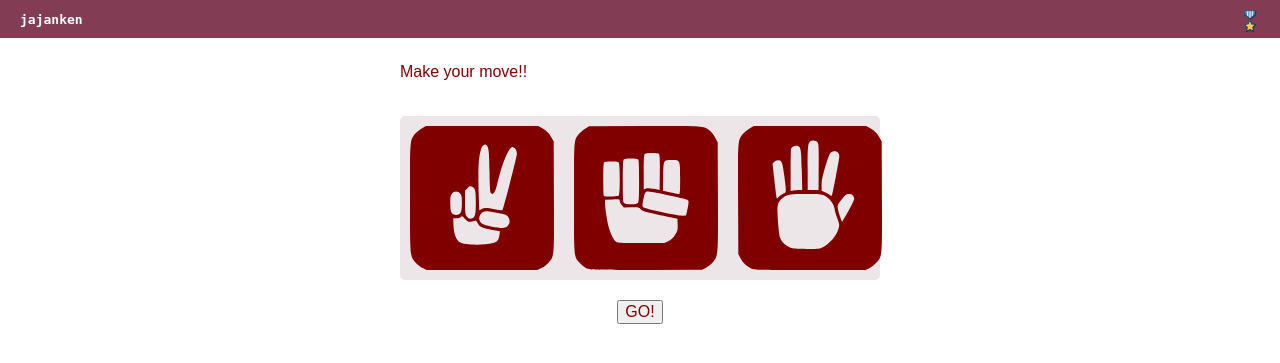
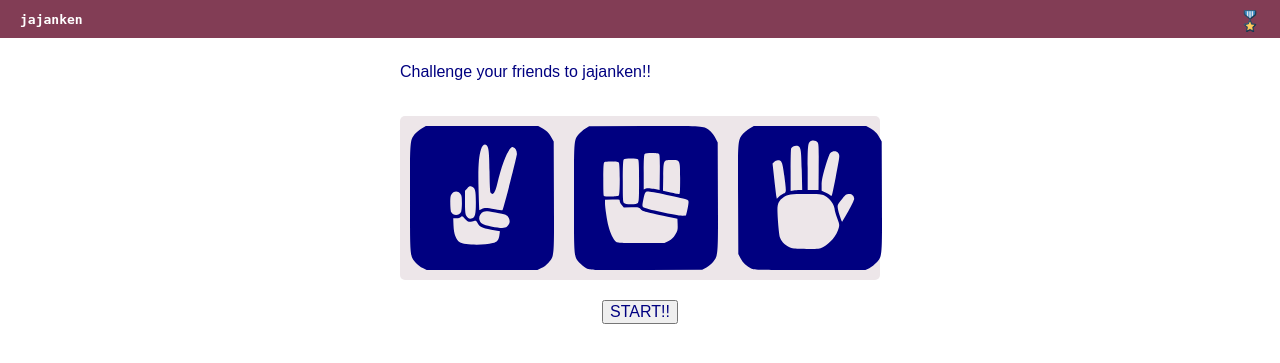
Before and after one commit to ppsirg/jajanken, a Django app: page / in a window 1280 px wide. Shown: the top 363 px of the page. Run offline with Django 3.2, Linux system fonts and the light colour scheme.

Commit message:
front advances

```diff
--- a/jajanken/static/css/app.css
+++ b/jajanken/static/css/app.css
@@ -66,3 +66,13 @@ input[name="playerName"]{
 .action-buttons > button{
   margin: auto;
 }
+/* The animation code */
+@keyframes loadimageanimation {
+    from {opacity: 0;}
+    to {opacity: 1;}
+}
+
+/* img {
+    animation-name: loadimageanimation;
+    animation-duration: 0.2s;
+} */
--- a/jajanken/static/js/app.js
+++ b/jajanken/static/js/app.js
@@ -61,14 +61,37 @@ Vue.component('match-control',{
 			let new_color = '-' + color + '.';
 			return url.replace(current_color, new_color);
 		},
-		swap_color: function (event) {
+		swap_state: function (event) {
 			event.preventDefault();
-			this.$emit('swap_color', this);
+			if (this.button_label == 'START!!') {
+				this.$emit('swap_component', this);
+			} else {
+				this.$emit('swap_color', this);
+
+			}
 		}
 	},
 	template: `#match-control-template`,
 })
 
+Vue.component('scores-bar', {
+	delimiters: ['[[', ']]'],
+	template: '#scores-bar-template'
+})
+
+Vue.component('score-button', {
+	delimiters: ['[[', ']]'],
+	props: [
+		'img_url'
+	],
+	computed: {
+		color: function () {
+			let red_pattern = /.*red.*/;
+			return red_pattern.test(this.img_url) ? 'red':'blue';
+		}
+	},
+	template: '#score-button-template'
+})
 
 // window.onload = function () {
 	var app = new Vue({
@@ -77,17 +100,25 @@ Vue.component('match-control',{
 	data: {
 		color_name: 'red',
 		scores: {red:0, blue:0},
-		initial_component: false,
+		initial_component: true,
 		scores_enabled: false,
 		name_component_shown: false,
-		move_component_shown: true,
-		final_component: false,
+		move_component_shown: false,
 	},
 	methods: {
-		on_swap_method: function (current_obj) {
+		on_swap_color: function (current_obj) {
 			let new_color = current_obj.key_color == 'red' ? "blue": "red";
 			this.color_name = new_color;
 			current_obj.$forceUpdate();
+		},
+		on_swap_component: function (current_obj) {
+			if (this.initial_component) {
+				this.initial_component = false;
+				this.name_component_shown = true;
+			} else if (this.name_component_shown) {
+				this.name_component_shown = false;
+				this.move_component_shown = true;
+			}
 		}
 	},
 	})
--- a/jajanken/templates/_app_components_template.html
+++ b/jajanken/templates/_app_components_template.html
@@ -1,4 +1,8 @@
-<script id="match-control-template" type="text/x-template">
+{% load static %}
+{% load staticfiles %}
+{% load i18n %}
+
+<script id="match-initial-template" type="text/x-template">
   <div>
 	<div class="game-description"
   v-bind:style="{color: real_color}">
@@ -20,16 +24,53 @@
 	</div>
 </script>
 
+<script id="match-control-template" type="text/x-template">
+  <div>
+	<div class="game-description"
+  v-bind:style="{color: real_color}">
+		[[header_label]]
+	</div>
+  <form v-bind:action="action_url" method="post">
+	<div class="landing-options">
+		<img v-bind:src="scissors_link" alt="scissors">
+		<img v-bind:src="rock_link" alt="rock">
+		<img v-bind:src="paper_link" alt="paper">
+	</div>
+	<div class="action-buttons">
+		<button id="initial_start_button"
+    type="button" name="initial_start_button"
+		v-bind:style="{color: real_color}"
+    v-on:click="swap_event($event)">
+		[[button_label]]
+		</button>
+  </form>
+	</div>
+	</div>
+</script>
+
 <script id="player-form-name-template" type="text/x-template">
   <div id="player-form-name" class="game-description">
 		<form class="" method="post">
 			<div class="player-form-name-title"
-      v-bind:style="{color: real_color}">introduce your name</div>
+      v-bind:style="{color: real_color}">{% trans "introduce your name" %}</div>
 			<input type="text" name="playerName"
       v-bind:style='{color: real_color, border: "3px solid " + real_color}' value="">
 			<button name="save-user-button"
 			v-bind:style="{color: real_color}"
-      v-on:click="swap_color($event)">Ready!!</button>
+      v-on:click="swap_color($event)">{% trans "Ready!!" %}</button>
 		</form>
 	</div>
 </script>
+
+<script id="score-button-template" type="text/x-template">
+  <div class="score-cell">
+    <img v-bind:src="img_url" alt="color">
+    <span><slot></slot></span>
+  </div>
+</script>
+
+<script id="scores-bar-template" type="text/x-template">
+  <div class="score-bar">
+    <slot></slot>
+  </div>
+</script>
--- a/jajanken/templates/_base_template.html
+++ b/jajanken/templates/_base_template.html
@@ -9,10 +9,10 @@
     <link rel="stylesheet" href="{% static 'css/normalize.min.css' %}">
     <link rel="stylesheet" href="{% static "css/base.css" %}">
     {% block custom_styles %}{% endblock custom_styles %}
+    <script src="{% static "vendor/vue.js" %}" charset="utf-8"></script>
   </head>
   <body>
     {% block content %}{% endblock content %}
   </body>
-  <script src="{% static "vendor/vue.min.js" %}" charset="utf-8"></script>
   {% block custom_js %}{% endblock custom_js %}
 </html>
--- a/jajanken/templates/app_template.html
+++ b/jajanken/templates/app_template.html
@@ -21,22 +21,26 @@
   </div>
   {# game block #}
   <div class="game-container">
-    <div v-show="scores_enabled" class="score-bar">
-      <div class="score-cell">
-        <img src="{% static "img/rock-red.svg" %}" alt="">
-        <span>[[scores.red]]</span>
-      </div>
-      <div class="score-cell">
-        <img src="{% static "img/rock-blue.svg" %}" alt="">
-        <span>[[scores.blue]]</span>
-      </div>
-    </div>
+    <scores-bar v-show="scores_enabled">
+      <score-button img_url="{% static "img/rock-red.svg" %}" >[[scores.red]]</score-button>
+      <score-button img_url="{% static "img/rock-blue.svg" %}" >[[scores.blue]]</score-button>
+    </scores-bar>
     <match-control v-show="move_component_shown"
     v-bind:color="color_name+'move'"
     :key="color_name+'move'"
-    v-on:swap_color="on_swap_method"
+    v-on:swap_color="on_swap_color"
+    v-on:swap_component="on_swap_component"
     header_label="{% trans "Make your move!!" %}"
     button_label="{% trans "GO!" %}"
+    scissors="{% static "img/scissors-red.svg" %}"
+    rock="{% static "img/rock-red.svg" %}"
+    paper="{% static "img/paper-red.svg" %}">
+    </match-control>
+    <match-control v-show="initial_component"
+    color="color_name"
+    v-on:swap_component="on_swap_component"
+    header_label="{% trans "Challenge your friends to jajanken!!" %}"
+    button_label="{% trans "START!!" %}"
     scissors="{% static "img/scissors-red.svg" %}"
     rock="{% static "img/rock-red.svg" %}"
     paper="{% static "img/paper-red.svg" %}">
```
